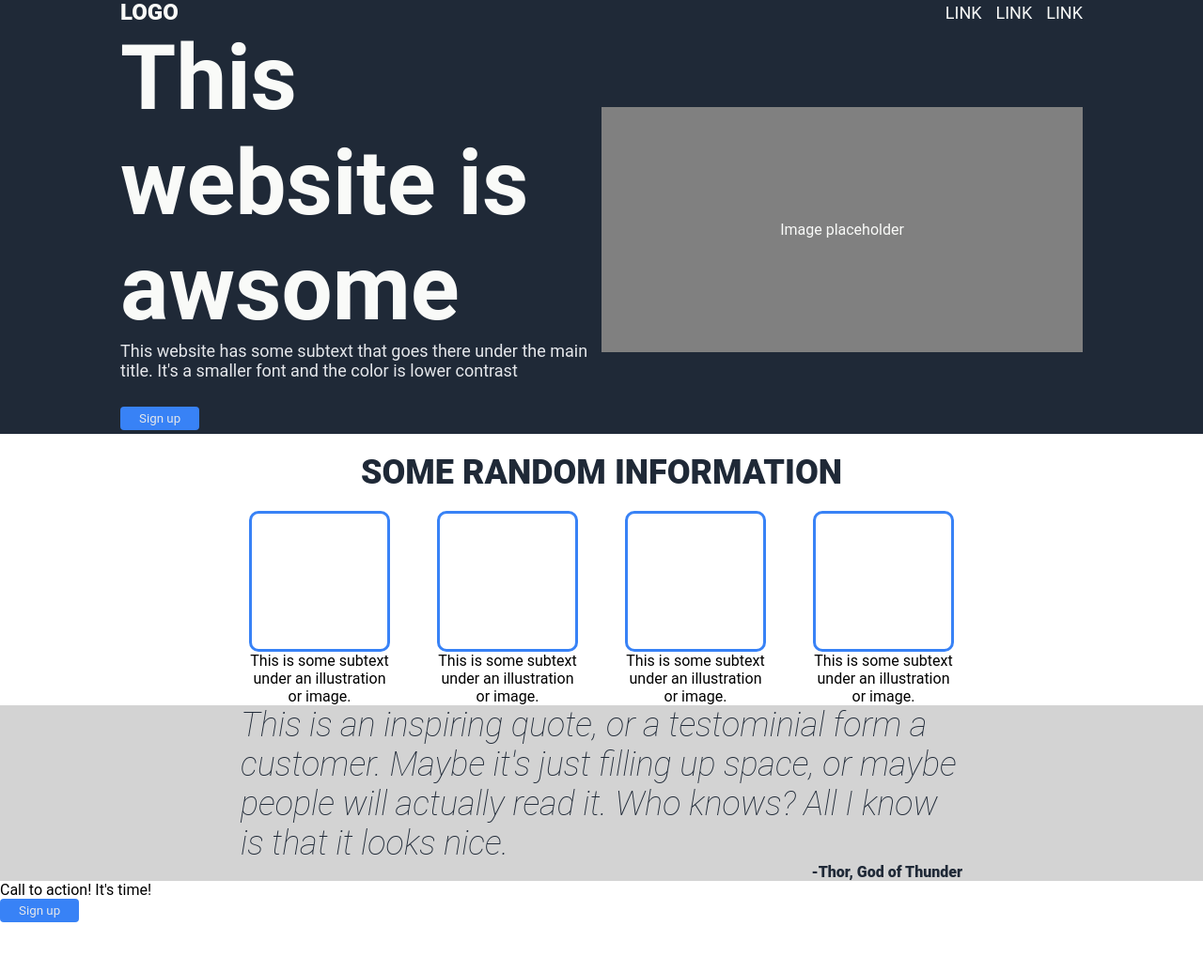
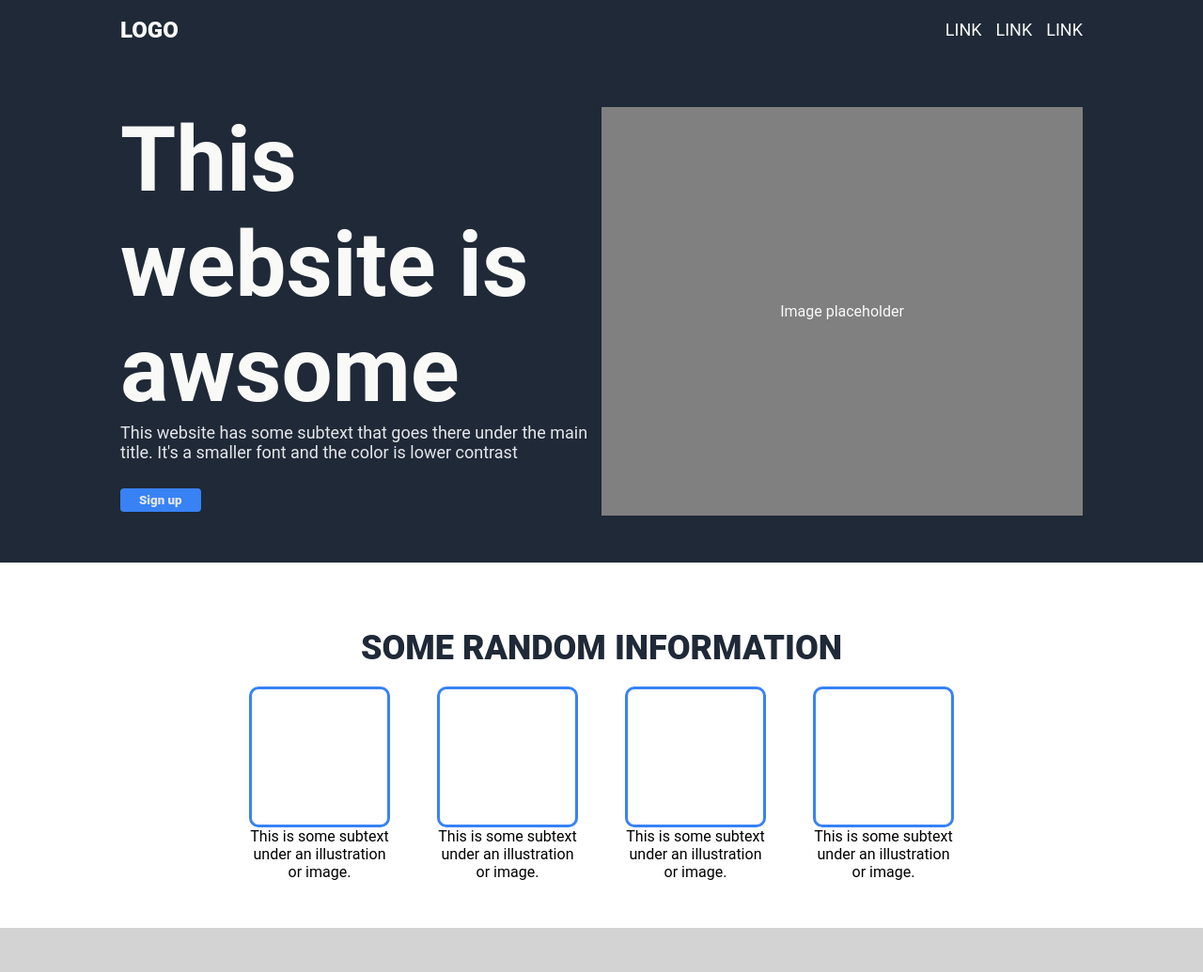
Before and after one commit to Sharick-Saragoza/TOP-Landing-Page, a plain HTML site: page index.html in a window 1280 px wide. Shown: the part 1-1036 px from the top of the page at 94% size. Before the commit the page ends 983 px from the top, so only its background shows below. Drawn offline with Linux system fonts and the light colour scheme.

Commit message:
Adjustments done with the hero image placeholder height. And finished the CTA section.

```diff
--- a/css/style.css
+++ b/css/style.css
@@ -8,7 +8,6 @@
 .flex-container {
     display: flex;
     flex-direction: column;
-    height: 100vh;
 }
 
 .navbar {
@@ -44,7 +43,7 @@
 .hero {
     background-color: #1F2937;
     color: #F9FAF8;
-    padding: 0 10%;
+    padding: 50px 10%;
 }
 
 .hero-text, .image-placeholder {
@@ -70,22 +69,31 @@ button {
     color: #E5E7EB;
     border-radius: 4px;
     padding: 5px 20px;
+    font-weight: 900;
 }
 
 .image-placeholder {
     text-align: center;
     background-color: grey;
-    height: 60%;
     display: flex;
+    flex-direction: column;
     justify-content: center;
     align-items: center;
+    margin: 0;
+}
+
+.image-placeholder-text {
+    flex-grow: 1;
+    display: flex;
+    flex-direction: column;
+    justify-content: center;
 }
 
 .container.info {
     display: flex;
     flex-direction: column;
     align-items: center;
-    padding: 0 10%;
+    padding: 50px 10%;
 }
 
 .info-container {
@@ -116,7 +124,7 @@ button {
     display: flex;
     flex-direction: column;
     justify-content: center;
-    padding: 0 20%;
+    padding: 50px 20%;
     background-color: lightgrey;
     color: #1F2937;
     align-items: center;
@@ -136,4 +144,31 @@ button {
 
 .container.cta {
     display: flex;
+    color: #F9FAF8;
+    justify-content: center;
+    padding: 50px 0;
 }
+
+.cta-card {
+    background-color: #3882F6;
+    display: flex;
+    justify-content: space-between;
+    align-items: center;
+    border-radius: 5px;
+}
+
+.cta-card {
+    height: 100px;
+    width: 60%;
+    padding: 10px 20px;
+}
+
+.cta-text {
+    display: flex;
+    flex-direction: column;
+}
+
+.cta-button {
+    border: solid 2px white;
+    border-radius: 3px;
+}
--- a/index.html
+++ b/index.html
@@ -38,31 +38,45 @@
             <div class="info-container">
                 <div class="info-card 1">
                     <div class="info-image"></div>
-                    <div class="info-text"><p>This is some subtext under an illustration or image.</p></div>
+                    <div class="info-text">
+                        <p>This is some subtext under an illustration or image.</p>
+                    </div>
                 </div>
                 <div class="info-card 2">
                     <div class="info-image"></div>
-                    <div class="info-text"><p>This is some subtext under an illustration or image.</p></div>
+                    <div class="info-text">
+                        <p>This is some subtext under an illustration or image.</p>
+                    </div>
                 </div>
                 <div class="info-card 3">
                     <div class="info-image"></div>
-                    <div class="info-text"><p>This is some subtext under an illustration or image.</p></div>
+                    <div class="info-text">
+                        <p>This is some subtext under an illustration or image.</p>
+                    </div>
                 </div>
                 <div class="info-card 4">
                     <div class="info-image"></div>
-                    <div class="info-text"><p>This is some subtext under an illustration or image.</p> </div>
+                    <div class="info-text">
+                        <p>This is some subtext under an illustration or image.</p>
+                    </div>
                 </div>
             </div>
         </div>
         <!-- QUOTE -->
         <div class="container quote">
-            <div class="quote-text"><p>This is an inspiring quote, or a testominial form a customer. Maybe it's just filling up space, or maybe people will actually read it. Who knows? All I know is that it looks nice.</p></div>
+            <div class="quote-text">
+                <p>This is an inspiring quote, or a testominial form a customer. Maybe it's just filling up space, or
+                    maybe people will actually read it. Who knows? All I know is that it looks nice.</p>
+            </div>
             <div class="quote-author">-Thor, God of Thunder</div>
         </div>
         <!-- CALL TO ACTION -->
         <div class="container cta">
             <div class="cta-card">
-                <div class="cta-text">Call to action! It's time!</div>
+                <div class="cta-text">
+                    <p style="font-weight: 900;">Call to action! It's time!</p>
+                    <p>Sign up for our product by clicking that button right over there!</p>
+                </div>
                 <div class="cta-button"><button>Sign up</button></div>
             </div>
         </div>
```
